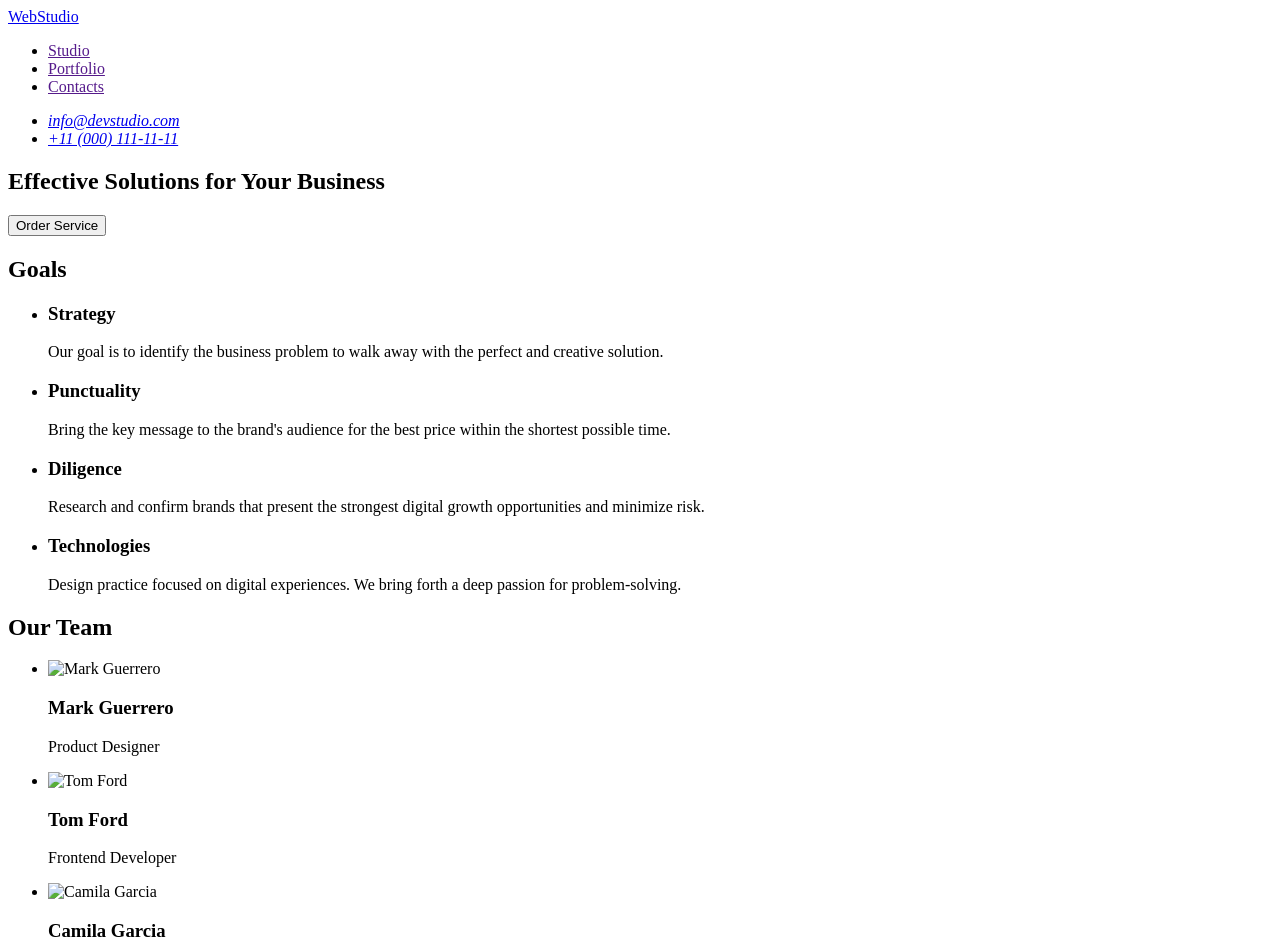
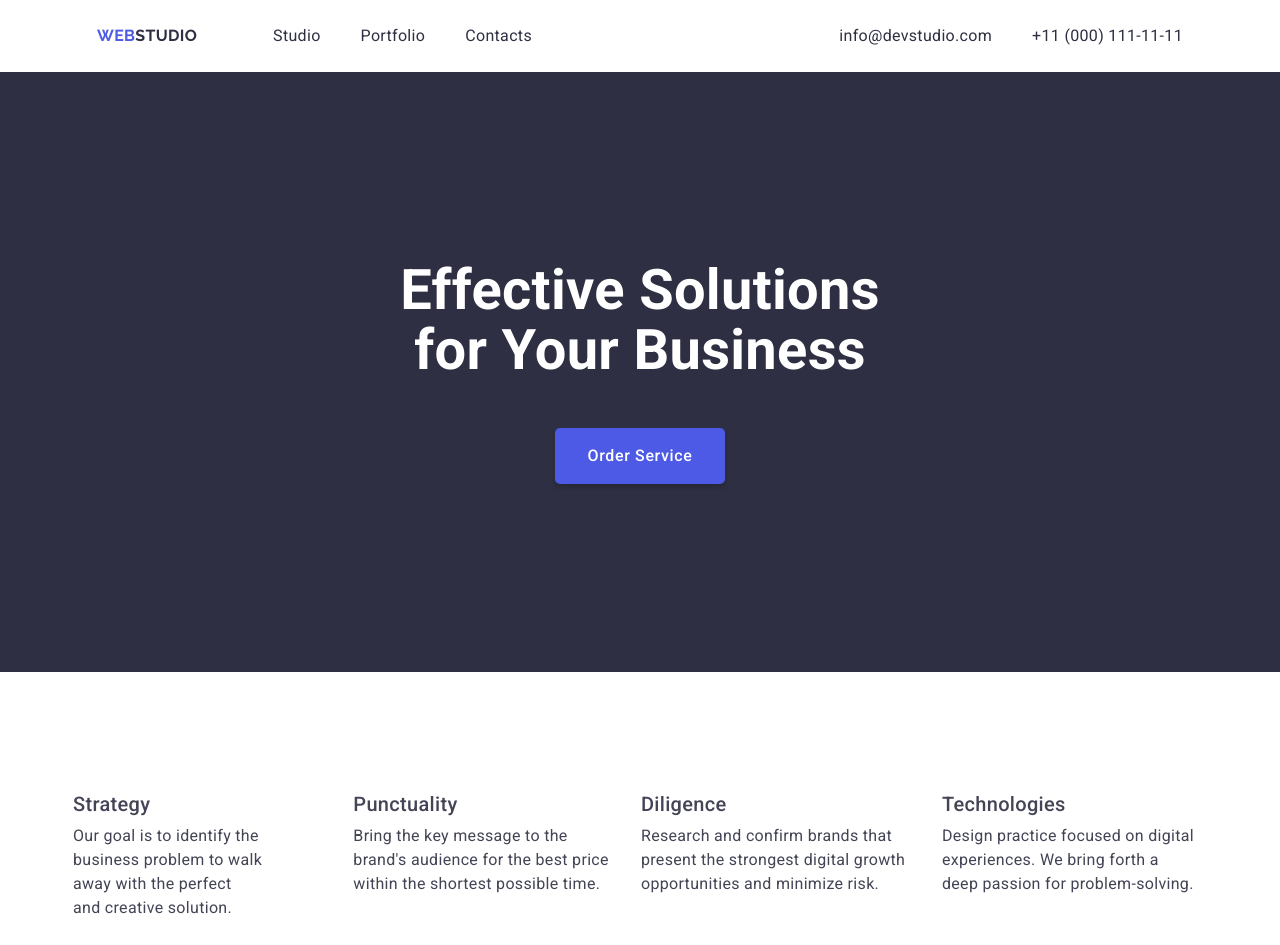
Before and after one commit to OleinikovArtem/goit-markup-hw-02, a plain HTML site: page index.html in a window 1280 px wide. Shown: the top 945 px of the page. Drawn offline with nearby package versions, Linux system fonts and the light colour scheme.

Commit message:
add base styles

```diff
--- /dev/null
+++ b/css/styles.css
@@ -0,0 +1,261 @@
+:root {
+    --primary-font: 'Roboto', sans-serif;
+    --title-font: 'Raleway', sans-serif;
+
+    --text-color: #434455;
+    --subtle-text-color: #8E8F99;
+
+    --primary-brand-color: #4D5AE5;
+    --primary-state-color: #404BBF;
+
+    --dark-color: #2E2F42;
+    --success-color: #31D0AA;
+
+    --accent-color: #E7E9FC;
+    --light-color: #F4F4FD;
+
+    --modal-overlay-color: #2E2F42;
+    --grey-color: #6D6D7B;
+
+    --white-color: #ffffff;
+    --dairy-color: #fcfcfc;
+}
+
+body {
+    font-family: var(--primary-font);
+    color: var(--text-color);
+    font-weight: 400;
+    font-size: 16px;
+    line-height: 24px;
+    letter-spacing: 0.02em;
+}
+
+h1 {
+    font-weight: 700;
+    font-size: 56px;
+    line-height: 60px;
+    letter-spacing: inherit;
+}
+
+h2 {
+    font-weight: 700;
+    font-size: 36px;
+    letter-spacing: inherit;
+}
+
+h3 {
+    font-weight: 500;
+    font-size: 20px;
+    letter-spacing: inherit;
+}
+
+ul {
+    margin: 0;
+    padding: 0;
+    list-style: none;
+}
+
+a {
+    text-decoration: none;
+}
+
+button {
+    outline: none;
+    border: none;
+}
+
+p {
+    margin: 0;
+}
+
+.container {
+    padding: 120px 0;
+    max-width: 1134px;
+    width: 100%;
+    margin: 0 auto;
+}
+
+.small-text {
+    font-size: 12px;
+    line-height: 14px;
+    letter-spacing: 0.04em;
+}
+
+.medium-text {
+    font-weight: 500;
+    font-size: 16px;
+    line-height: 24px;
+    letter-spacing: inherit;
+}
+
+.button-text {
+    font-weight: 500;
+    font-size: 16px;
+    line-height: 24px;
+    letter-spacing: 0.04em;
+}
+
+.primary-button {
+    padding: 16px 32px;
+    border-radius: 5px;
+    color: var(--white-color);
+    background-color: var(--primary-brand-color);
+    box-shadow: 0px 4px 4px rgba(0, 0, 0, 0.15);
+    transition: 0.2s;
+    &:hover {
+        background-color: var(--primary-state-color);
+    }
+}
+
+.link {
+    font-weight: 500;
+    font-size: 12px;
+    line-height: 16px;
+    letter-spacing: 0.04em;
+    text-decoration: underline;
+}
+
+.logo {
+    display: block;
+    margin-right: 76px;
+    color: var(--dark-color);
+    font-family: var(--title-font);
+    font-weight: 700;
+    text-transform: uppercase;
+    text-decoration: none;
+
+    & > span {
+        color: var(--primary-brand-color);
+    }
+}
+
+.header {
+    display: flex;
+    align-items: center;
+    justify-content: space-between;
+    padding: 24px;
+}
+
+.header__nav {
+    display: flex;
+}
+
+.header__list {
+    display: flex;
+    gap: 40px;
+}
+
+.header__nav-link {
+    position: relative;
+    color: var(--dark-color);
+    display: block;
+
+    &:hover {
+        color: var(--primary-state-color);
+    }
+
+    &:active::after {
+        content: '';
+        position: absolute;
+        display: block;
+        width: 100%;
+        height: 4px;
+        border-radius: 5px;
+        background-color: var(--primary-state-color);
+        margin-top: 20px;
+    }
+}
+
+.header__address--link {
+    color: var(--dark-color);
+    font-style: normal;
+    &:hover {
+        color: var(--primary-state-color);
+    }
+}
+
+.hero-section {
+    display: flex;
+    flex-direction: column;
+    align-items: center;
+    justify-content: center;
+    padding: 188px 0;
+    background-color: var(--dark-color);
+    color: var(--white-color);
+}
+
+.hero-section__title {
+    margin: 0 0 48px 0;
+    width: 500px;
+    text-align: center;
+}
+
+.goals-section__list {
+    display: flex;
+    justify-content: center;
+    gap: 24px;
+}
+
+.goals-section__title {
+    margin: 0 0 8px 0;
+}
+
+.goals-section__text {
+    text-wrap: balance;
+}
+
+.team-section {
+    background-color: var(--light-color);
+
+    h2 {
+        text-align: center;
+        margin: 0 0 72px 0;
+    }
+}
+
+.team-section__list {
+    display: flex;
+    gap: 24px;
+    justify-content: center;
+
+}
+
+.team-section__item {
+    border-radius: 5px;
+        background-color: var(--white-color);
+        text-align: center;
+        box-shadow:
+            0px 4px 6px rgba(46, 47, 66, 0.08),
+            0px 1px 1px rgba(46, 47, 66, 0.16),
+            0px 2px 1px rgba(46, 47, 66, 0.08);
+}
+
+.team-section__title {
+    margin: 0 0 8px 0;
+}
+
+.team-section_img {
+    box-shadow: 0px 4px 4px rgba(0, 0, 0, 0.25);
+}
+
+.team-section__desc {
+    padding: 32px 0;
+}
+
+.footer {
+    background-color: var(--dark-color);
+    color: var(--light-color);
+}
+
+.footer .container {
+    padding: 100px 0;
+}
+
+.footer .logo {
+    color: var(--light-color);
+    margin-bottom: 16px;
+}
+
+.footer__desc {
+    width: 264px;
+}
--- a/index.html
+++ b/index.html
@@ -4,93 +4,123 @@
     <meta charset="UTF-8" />
     <meta name="viewport" content="width=device-width, initial-scale=1.0" />
     <title>WEBSTUDIO</title>
+
+    <link
+      rel="stylesheet"
+      href="https://cdnjs.cloudflare.com/ajax/libs/modern-normalize/2.0.0/modern-normalize.min.css"
+    />
+    <link
+      href="https://fonts.googleapis.com/css2?family=Raleway:wght@700&family=Roboto:wght@400;500;700&display=swap"
+      rel="stylesheet"
+    />
+    <link rel="stylesheet" href="./css/styles.css" />
   </head>
   <body>
-    <header>
-      <nav>
-        <a href="./index.html">WebStudio</a>
-        <ul>
-          <li><a href="">Studio</a></li>
-          <li><a href="">Portfolio</a></li>
-          <li><a href="">Contacts</a></li>
+    <header class="header container">
+      <nav class="header__nav">
+        <a class="logo" href="./index.html"><span>Web</span>Studio</a>
+        <ul class="header__list">
+          <li class="header__nav-item">
+            <a class="header__nav-link" href="">Studio</a>
+          </li>
+          <li class="header__nav-item">
+            <a class="header__nav-link" href="">Portfolio</a>
+          </li>
+          <li class="header__nav-item">
+            <a class="header__nav-link" href="">Contacts</a>
+          </li>
         </ul>
       </nav>
-      <address>
-        <ul>
-          <li><a href="mailto:info@devstudio.com">info@devstudio.com</a></li>
-          <li><a href="tel:+110001111111">+11 (000) 111-11-11</a></li>
+      <address class="header__address">
+        <ul class="header__list">
+          <li><a class="header__address--link" href="mailto:info@devstudio.com">info@devstudio.com</a></li>
+          <li><a class="header__address--link" href="tel:+110001111111">+11 (000) 111-11-11</a></li>
         </ul>
       </address>
     </header>
 
     <main>
-      <section>
-        <h1>Effective Solutions for Your Business</h1>
-        <button type="button">Order Service</button>
+      <section class="hero-section">
+        <h1 class="hero-section__title">Effective Solutions for Your Business</h1>
+        <button class="button-text primary-button" type="button">Order Service</button>
       </section>
 
-      <section>
-        <h2>Goals</h2>
-        <ul>
+      <section class="container">
+        <h2 hidden>Goals</h2>
+        <ul class="goals-section__list">
           <li>
-            <h3>Strategy</h3>
-            <p>
+            <h3 class="goals-section__title">Strategy</h3>
+            <p class="goals-section__text">
               Our goal is to identify the business problem to walk away with the perfect and creative solution.
             </p>
           </li>
           <li>
-            <h3>Punctuality</h3>
-            <p>
+            <h3 class="goals-section__title">Punctuality</h3>
+            <p class="goals-section__text">
               Bring the key message to the brand's audience for the best price within the shortest possible time.
             </p>
           </li>
           <li>
-            <h3>Diligence</h3>
-            <p>
+            <h3 class="goals-section__title">Diligence</h3>
+            <p class="goals-section__text">
               Research and confirm brands that present the strongest digital growth opportunities and minimize risk.
             </p>
           </li>
           <li>
-            <h3>Technologies</h3>
-            <p>
+            <h3 class="goals-section__title">Technologies</h3>
+            <p class="goals-section__text">
               Design practice focused on digital experiences. We bring forth a deep passion for problem-solving.
             </p>
           </li>
         </ul>
       </section>
 
-      <section>
+      <section class="team-section">
+        <div class="container">
           <h2>Our Team</h2>
-        <ul>
-          <li>
-            <img src="./images/img.jpg" alt="Mark Guerrero" width="264" />
-            <h3>Mark Guerrero</h3>
+          <ul class="team-section__list">
+            <li class="team-section__item">
+              <img class="team-section_img" src="./images/img.jpg" alt="Mark Guerrero" width="264" />
+              <div class="team-section__desc">
+                <h3 class="team-section__title">Mark Guerrero</h3>
                 <p>Product Designer</p>
+              </div>
             </li>
-          <li>
-            <img src="./images/img-1.jpg" alt="Tom Ford" width="264" />
-            <h3>Tom Ford</h3>
+            <li class="team-section__item">
+              <img class="team-section_img" src="./images/img-1.jpg" alt="Tom Ford" width="264" />
+              <div class="team-section__desc">
+                <h3 class="team-section__title">Tom Ford</h3>
                 <p>Frontend Developer</p>
+              </div>
             </li>
-          <li>
-            <img src="./images/img-2.jpg" alt="Camila Garcia" width="264" />
-            <h3>Camila Garcia</h3>
+            <li class="team-section__item">
+              <img class="team-section_img" src="./images/img-2.jpg" alt="Camila Garcia" width="264" />
+              <div class="team-section__desc">
+                <h3 class="team-section__title">Camila Garcia</h3>
                 <p>Marketing</p>
+              </div>
             </li>
-          <li>
+            <li class="team-section__item">
               <img src="./images/img-3.jpg" alt="Daniel Wilson" width="264" />
-            <h3>Daniel Wilson</h3>
+              <div class="team-section__desc">
+                <h3 class="team-section__title">Daniel Wilson</h3>
                 <p>UI Designer</p>
+              </div>
             </li>
           </ul>
+        </div>
       </section>
     </main>
 
-    <footer>
-      <a href="./index.html">WebStudio</a>
+    <footer class="footer">
+      <div class="container">
+        <div class="footer__desc">
+          <a class="logo" href="./index.html"><span>Web</span>Studio</a>
           <p>
             Increase the flow of customers and sales for your business with digital marketing & growth solutions.
           </p>
+        </div>
+      </div>
     </footer>
   </body>
 </html>
```
Lines whose indentation alone changed are shown as unchanged.
